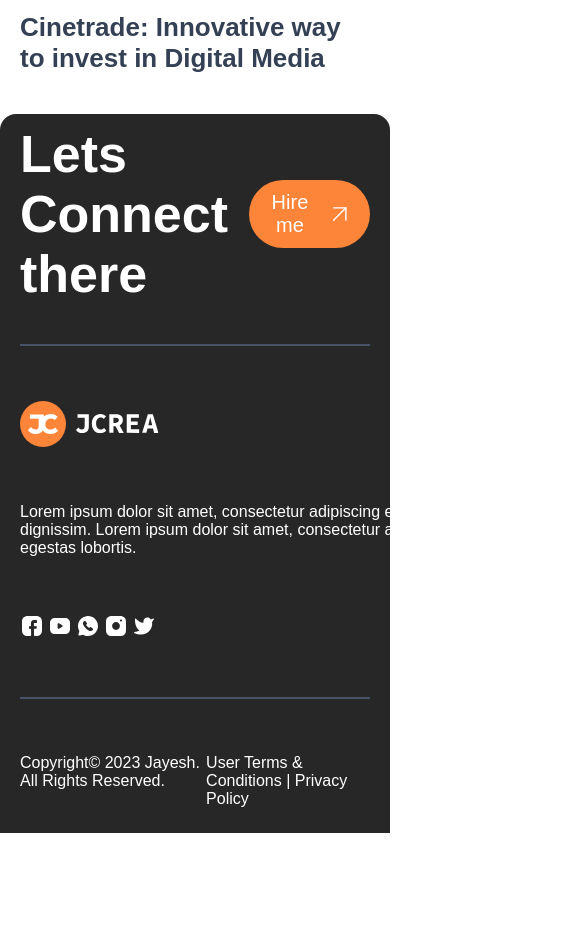
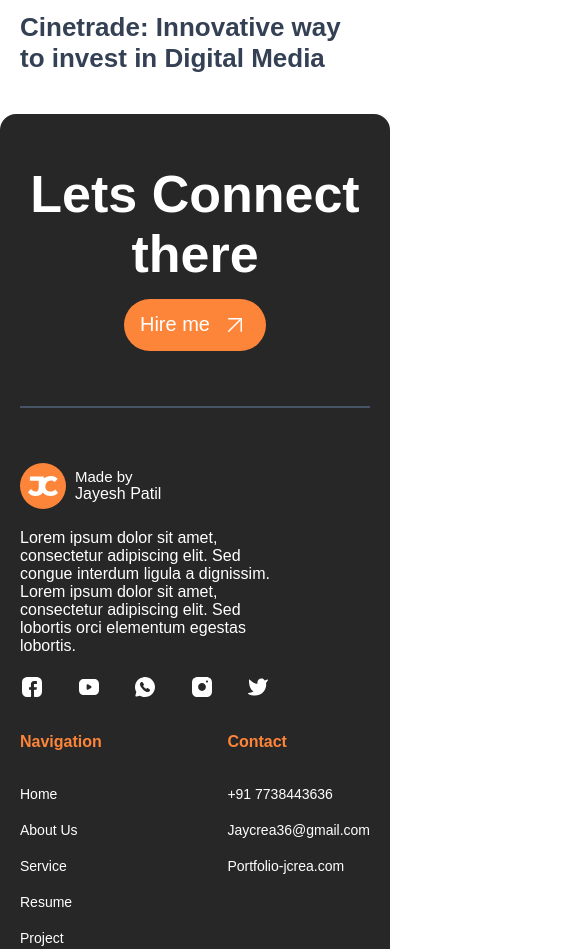
Before and after one commit to andrejkocergin428-alt/JCREA, a plain HTML site: page index.html in a window 390 px wide. Shown: the part 7328-8277 px from the top of the page, 585 px wide, since content can reach past the window. Before the commit the page ends 8161 px from the top, so only its background shows below. Drawn offline with Linux system fonts and the light colour scheme; a web font is replaced by a local one.

Commit message:
footer mobile adaptiv

```diff
--- a/css/footer.css
+++ b/css/footer.css
@@ -6,7 +6,7 @@
 .footer-container {
   display: flex;
   flex-direction: column;
-  padding: 25px 0;
+  padding: 50px 0;
   gap: 55px;
   color: var(--color-white);
 }
@@ -15,7 +15,6 @@
   display: flex;
   justify-content: space-between;
   align-items: center;
-  height: 150px;
 }
 
 .footer-line {
@@ -135,3 +134,92 @@
 .footer-content__container:first-child {
   justify-content: space-between;
 }
+
+@media (max-width:768px) {
+  .footer-content__description {
+    width: 250px;
+  }
+
+  .footer-apex {
+    flex-direction: column;
+    gap: 15px;
+  }
+
+  .footer-content {
+    flex-wrap: wrap;
+    gap: 30px;
+    justify-content: space-between;
+
+  }
+
+  .footer-copyright {
+    flex-direction: column;
+    align-items: center;
+    gap: 15px;
+  }
+
+  .footer-socials {
+    display: flex;
+    justify-content: space-between;
+  }
+
+  .footer-logo__hover {
+    animation: inscription-secondary 8s linear infinite;
+    transition: 0.3s all;
+  }
+
+  .footer-logo__inscription {
+    animation: inscription-primary 8s linear infinite;
+    transition: 0.3s all;
+  }
+}
+
+@media (max-width:500px) {
+  .footer-copyright {
+    text-align: center;
+  }
+
+  .footer-apex {
+    text-align: center;
+  }
+
+  .footer-content__title {
+    color: var(--color-main);
+    margin-bottom: 15px;
+  }
+}
+
+@keyframes inscription-secondary {
+
+  0%,
+  25% {
+    opacity: 0;
+  }
+
+  50%,
+  75% {
+    opacity: 1;
+  }
+
+  85%,
+  100% {
+    opacity: 0;
+  }
+}
+
+@keyframes inscription-primary {
+
+  0%,
+  15% {
+    opacity: 1;
+  }
+
+  25%,
+  85% {
+    opacity: 0;
+  }
+
+  100% {
+    opacity: 1;
+  }
+}
--- a/css/typography.css
+++ b/css/typography.css
@@ -207,20 +207,17 @@
 
 @media (max-width: 768px) {
 
-  .i3-r-l,
-  .i3-m-l,
-  .i3-b-l,
-  .i3-r-i {
-    font-size: var(--font-size-i3-m);
+  .h1-s-u {
+    font-size: var(--font-size-h1-m);
   }
 
-  .i4-r-l,
-  .i4-r-u {
-    font-size: var(--font-size-i4-m);
+  .h2-b-l {
+    font-size: var(--font-size-h2-m);
   }
 
-  .h1-s-u {
-    font-size: var(--font-size-h1-m);
+  .h3-m-l,
+  .h3-s-l {
+    font-size: var(--font-size-h3-m);
   }
 
   .s1-b-u,
@@ -230,9 +227,12 @@
     font-size: var(--font-size-s1-m);
   }
 
-  .i1-m-l,
-  .i1-l-l {
-    font-size: var(--font-size-i1-m);
+  .s2-s-l {
+    font-size: var(--font-size-s2-m);
+  }
+
+  .s3-m-l {
+    font-size: var(--font-size-s3-m);
   }
 
   .s4-m-l,
@@ -240,13 +240,9 @@
     font-size: var(--font-size-s4-m);
   }
 
-  .h3-m-l,
-  .h3-s-l {
-    font-size: var(--font-size-h3-m);
-  }
-
-  .s2-s-l {
-    font-size: var(--font-size-s2-m);
+  .i1-m-l,
+  .i1-l-l {
+    font-size: var(--font-size-i1-m);
   }
 
   .i2-r-l,
@@ -254,11 +250,20 @@
     font-size: var(--font-size-i2-m);
   }
 
-  .s3-m-l {
-    font-size: var(--font-size-s3-m);
+  .i3-r-l,
+  .i3-m-l,
+  .i3-b-l,
+  .i3-r-i,
+  .i3-s-l {
+    font-size: var(--font-size-i3-m);
   }
 
-  .h2-b-l {
-    font-size: var(--font-size-h2-m);
+  .i4-r-l,
+  .i4-r-u {
+    font-size: var(--font-size-i4-m);
+  }
+
+  .i5-r-l {
+    font-size: var(--font-size-i5-m);
   }
 }
--- a/css/ui.css
+++ b/css/ui.css
@@ -151,6 +151,11 @@
     width: 60px;
     height: 60px;
   }
+
+  .ui-button__svg {
+    width: 30px;
+    height: 30px;
+  }
 }
 
 @media (max-width: 500px) {
```
